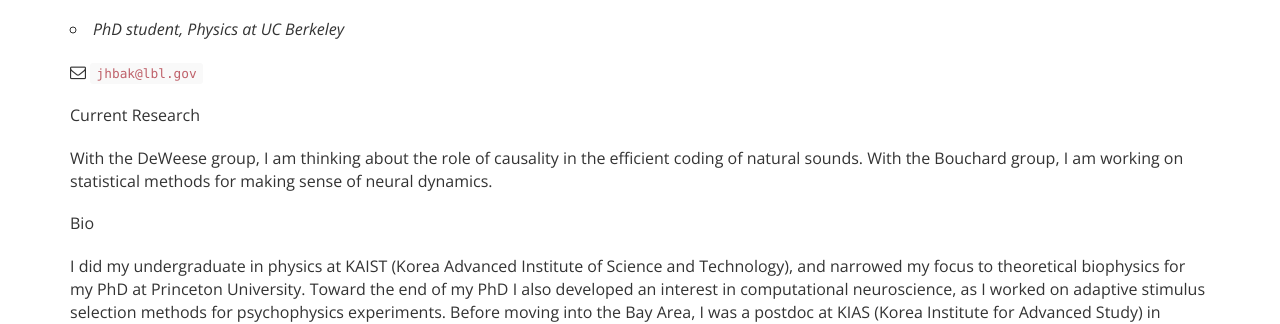
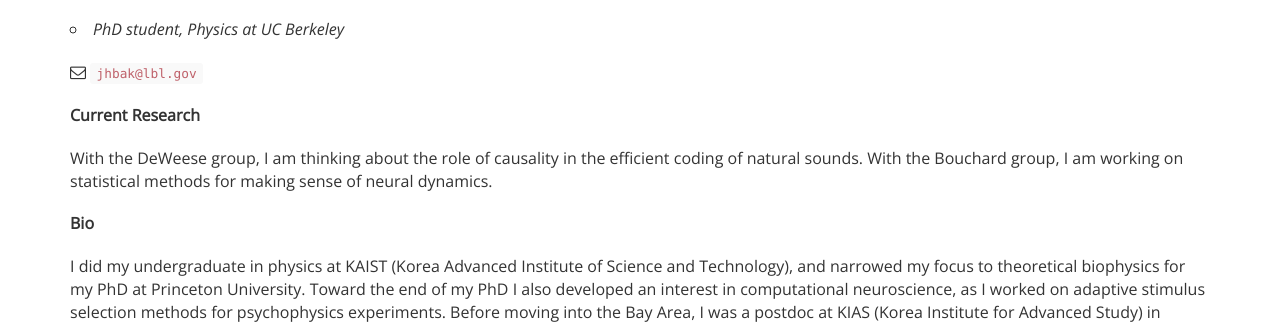
Before and after one commit to ncinko-testing/ncinko-testing.github.io, a Jekyll site: the page built from _people/ji_hyun_bak.md, in a window 1280 px wide. Shown: the part 444-768 px from the top of the page. Built offline with Jekyll 4.4.1, drawn with Linux system fonts in a browser that asks for light colours; nearby versions of some CDN libraries.

```diff
--- a/_people/ji_hyun_bak.md
+++ b/_people/ji_hyun_bak.md
@@ -11,11 +11,11 @@ avatar: jihyun.jpg
 <i class="fa fa-envelope-o"></i> `jhbak@lbl.gov`
 
 
-Current Research
+**Current Research**
 
 With the DeWeese group, I am thinking about the role of causality in the efficient coding of natural sounds. With the Bouchard group, I am working on statistical methods for making sense of neural dynamics.
 
-Bio
+**Bio**
 
 I did my undergraduate in physics at KAIST (Korea Advanced Institute of Science and Technology), and narrowed my focus to theoretical biophysics for my PhD at Princeton University. Toward the end of my PhD I also developed an interest in computational neuroscience, as I worked on adaptive stimulus selection methods for psychophysics experiments. Before moving into the Bay Area, I was a postdoc at KIAS (Korea Institute for Advanced Study) in Seoul.
 
```
